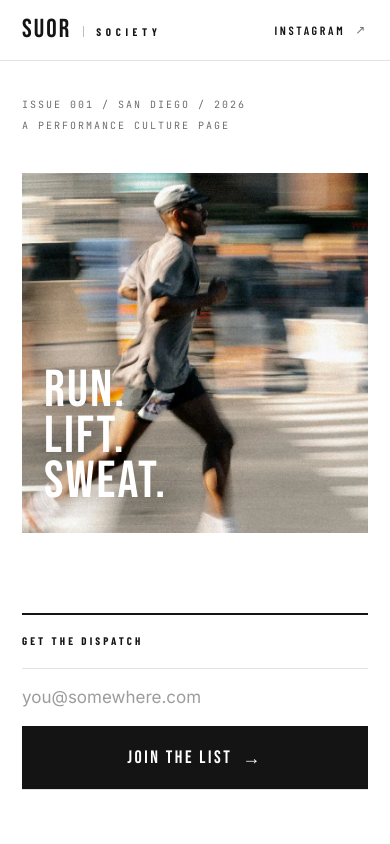
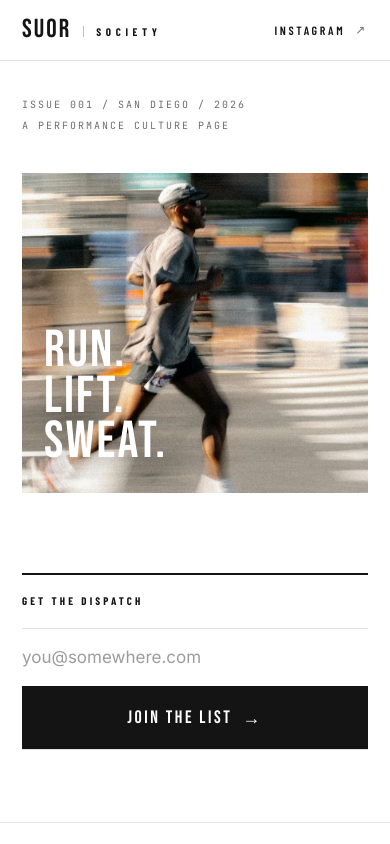
Before and after one commit to thaisoney-netizen/suor-society, a Next.js app: page / in a window 390 px wide. Shown: the top 844 px of the page. Built offline with nearby package versions, Linux system fonts and the light colour scheme.

Commit message:
Fix hero image crop and make responsive across all screen sizes

```diff
--- a/src/app/globals.css
+++ b/src/app/globals.css
@@ -179,7 +179,7 @@ a { color: inherit; text-decoration: none; }
 .hero-img-wrap {
   margin-top: 40px;
   width: 100%;
-  height: 580px;
+  height: clamp(320px, 65vw, 700px);
   overflow: hidden;
   position: relative;
 }
@@ -187,7 +187,7 @@ a { color: inherit; text-decoration: none; }
   width: 100%;
   height: 100%;
   object-fit: cover;
-  object-position: center 40%;
+  object-position: center 15%;
   display: block;
 }
 .hero-img-tagline {
@@ -204,7 +204,6 @@ a { color: inherit; text-decoration: none; }
   text-shadow: 0 2px 24px rgba(0,0,0,.28);
 }
 @media (max-width: 720px) {
-  .hero-img-wrap { height: 360px; }
   .hero-img-tagline { left: 22px; bottom: 28px; }
 }
 
--- a/src/app/page.tsx
+++ b/src/app/page.tsx
@@ -49,7 +49,7 @@ export default function Home() {
               fill
               priority
               sizes="100vw"
-              style={{ objectFit: "cover", objectPosition: "center 40%" }}
+              style={{ objectFit: "cover", objectPosition: "center 15%" }}
             />
             <p className="hero-img-tagline">
               Run.<br />Lift.<br />Sweat.
```
